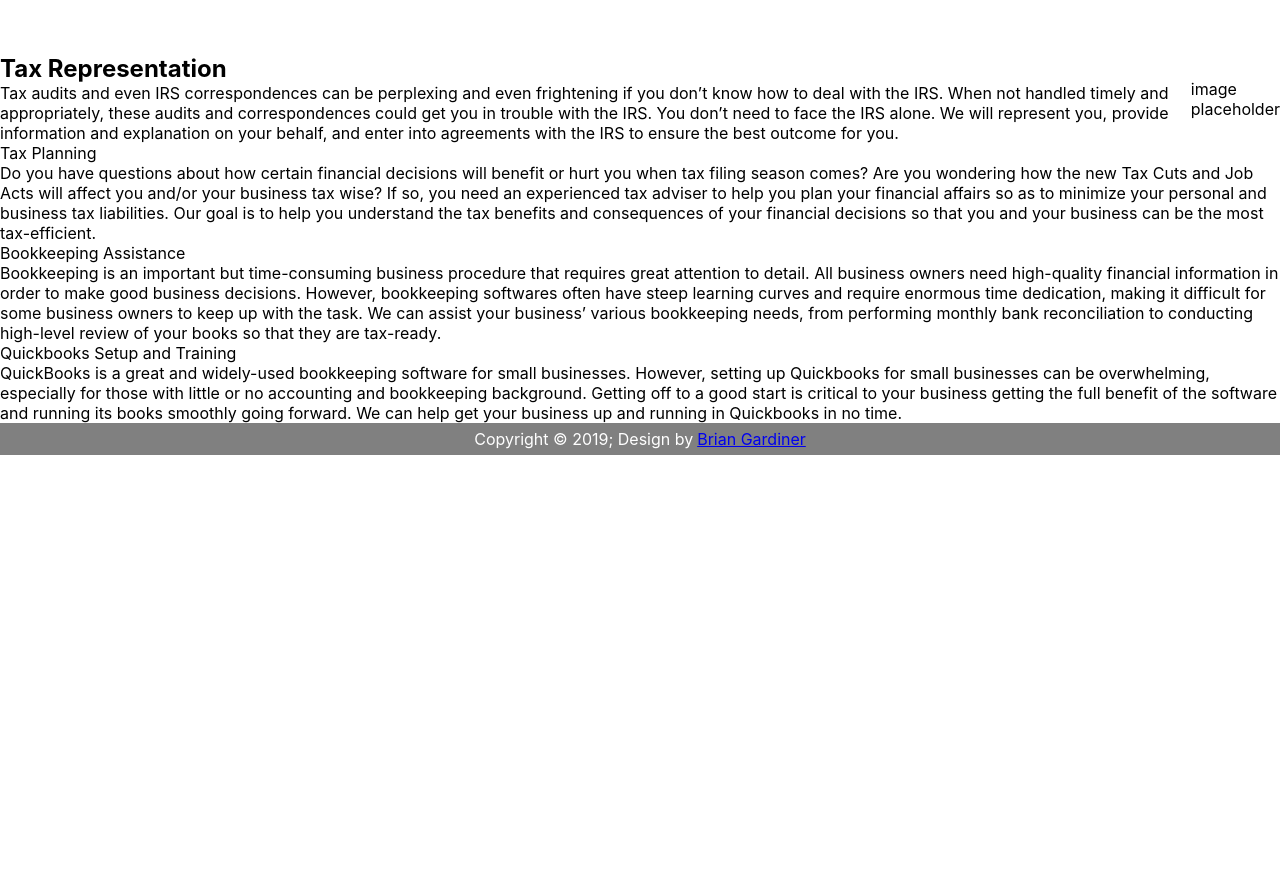
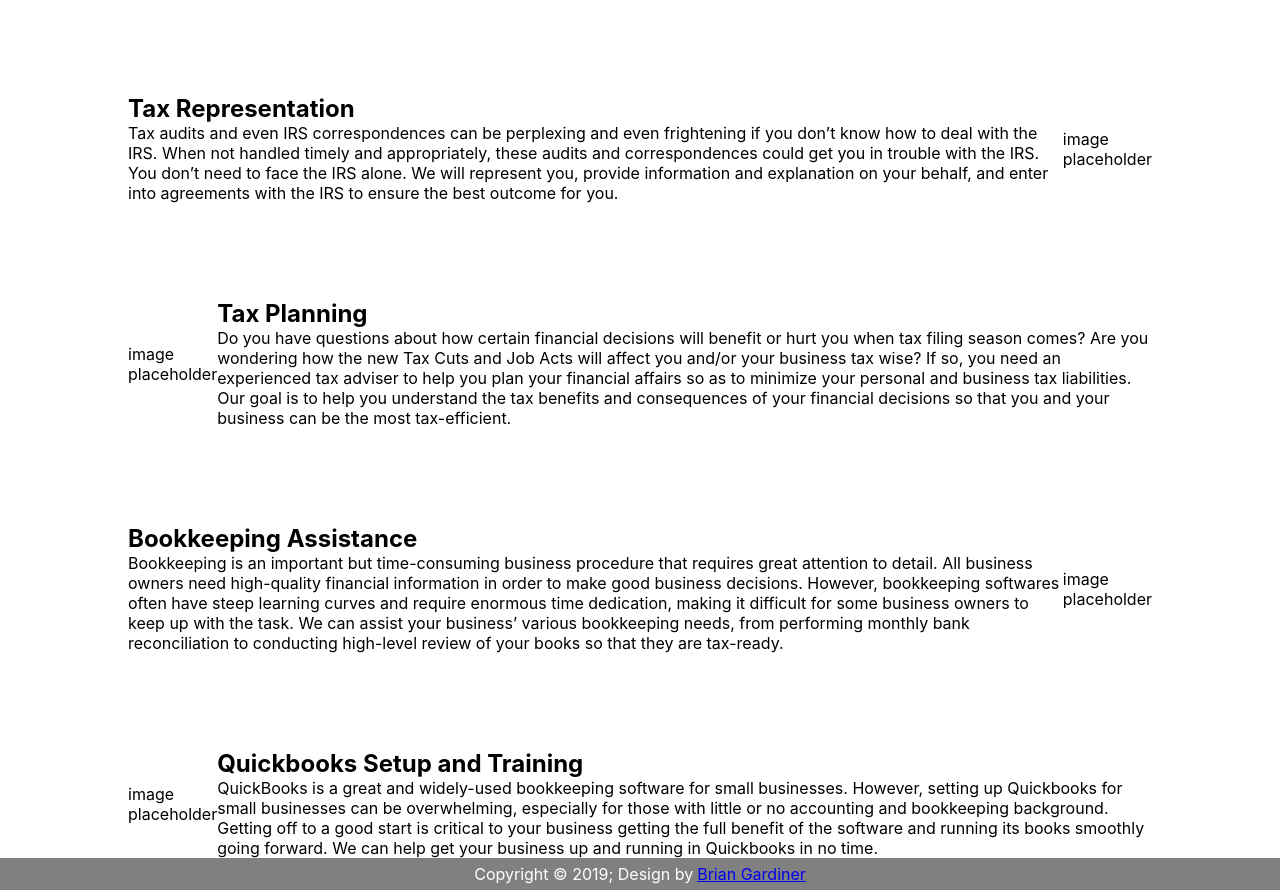
Before and after one commit to IncorrigibleFool/davistaxandaccounting, a React (Create React App) app: page / in a window 1280 px wide. Shown: the part 1106-1996 px from the top of the page. Before the commit the page ends 1561 px from the top, so only its background shows below. Built offline with nearby package versions, Linux system fonts and the light colour scheme.

Commit message:
event listener bug fixed

```diff
--- a/src/components/Navbar.js
+++ b/src/components/Navbar.js
@@ -39,6 +39,10 @@ export default class Navbar extends Component {
         }
     }
 
+    componentWillUnmount(){
+        window.removeEventListener('scroll', this.scrollEvent)
+    }
+
     render(){
         return(
             <div className={`navbar ${this.state.scroll} ${this.state.unscroll}`}>
--- a/src/components/Services.js
+++ b/src/components/Services.js
@@ -23,17 +23,29 @@ export default function Services(){
                 </div>
                 <div>image placeholder</div>
             </div>
-            <div>
-                Tax Planning
-                <p>Do you have questions about how certain financial decisions will benefit or hurt you when tax filing season comes? Are you wondering how the new Tax Cuts and Job Acts will affect you and/or your business tax wise? If so, you need an experienced tax adviser to help you plan your financial affairs so as to minimize your personal and business tax liabilities. Our goal is to help you understand the tax benefits and consequences of your financial decisions so that you and your business can be the most tax-efficient.</p>
+            <div className="spacing"></div>
+            <div className="individual-service">
+                <div>image placeholder</div>
+                <div className="individual-service-text">
+                    <h2>Tax Planning</h2>
+                    <p>Do you have questions about how certain financial decisions will benefit or hurt you when tax filing season comes? Are you wondering how the new Tax Cuts and Job Acts will affect you and/or your business tax wise? If so, you need an experienced tax adviser to help you plan your financial affairs so as to minimize your personal and business tax liabilities. Our goal is to help you understand the tax benefits and consequences of your financial decisions so that you and your business can be the most tax-efficient.</p>
+                </div>
             </div>
-            <div>
-                Bookkeeping Assistance
-                <p>Bookkeeping is an important but time-consuming business procedure that requires great attention to detail. All business owners need high-quality financial information in order to make good business decisions. However, bookkeeping softwares often have steep learning curves and require enormous time dedication, making it difficult for some business owners to keep up with the task. We can assist your business’ various bookkeeping needs, from performing monthly bank reconciliation to conducting high-level review of your books so that they are tax-ready. </p>
+            <div className="spacing"></div>
+            <div className="individual-service">
+                <div className="individual-service-text">
+                    <h2>Bookkeeping Assistance</h2>
+                    <p>Bookkeeping is an important but time-consuming business procedure that requires great attention to detail. All business owners need high-quality financial information in order to make good business decisions. However, bookkeeping softwares often have steep learning curves and require enormous time dedication, making it difficult for some business owners to keep up with the task. We can assist your business’ various bookkeeping needs, from performing monthly bank reconciliation to conducting high-level review of your books so that they are tax-ready. </p>
+                </div>
+                <div>image placeholder</div>
             </div>
-            <div>
-                Quickbooks Setup and Training
-                <p>QuickBooks is a great and widely-used bookkeeping software for small businesses. However, setting up Quickbooks for small businesses can be overwhelming, especially for those with little or no accounting and bookkeeping background. Getting off to a good start is critical to your business getting the full benefit of the software and running its books smoothly going forward. We can help get your business up and running in Quickbooks in no time. </p>
+            <div className="spacing"></div>
+            <div className="individual-service">
+                <div>image placeholder</div>
+                <div className="individual-service-text">
+                    <h2>Quickbooks Setup and Training</h2>
+                    <p>QuickBooks is a great and widely-used bookkeeping software for small businesses. However, setting up Quickbooks for small businesses can be overwhelming, especially for those with little or no accounting and bookkeeping background. Getting off to a good start is critical to your business getting the full benefit of the software and running its books smoothly going forward. We can help get your business up and running in Quickbooks in no time. </p>
+                </div>
             </div>
         </div>
     )
--- a/src/styles.css
+++ b/src/styles.css
@@ -163,6 +163,7 @@
     flex-direction: row;
     justify-content: center;
     align-items: center;
+    margin:0 10% 0 10%;
 }
 
 /* About */
```
